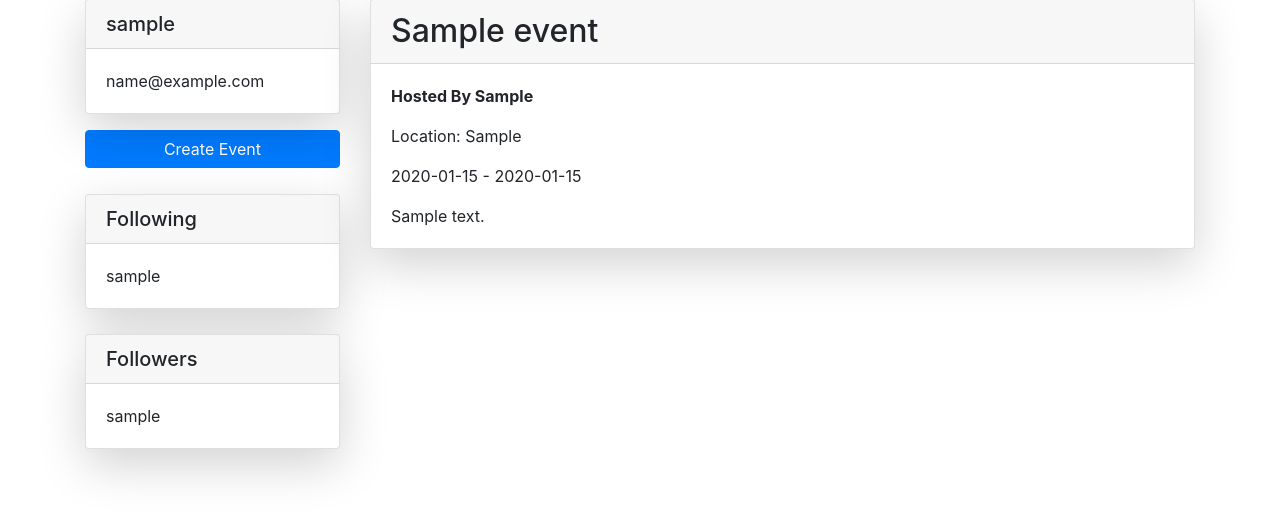
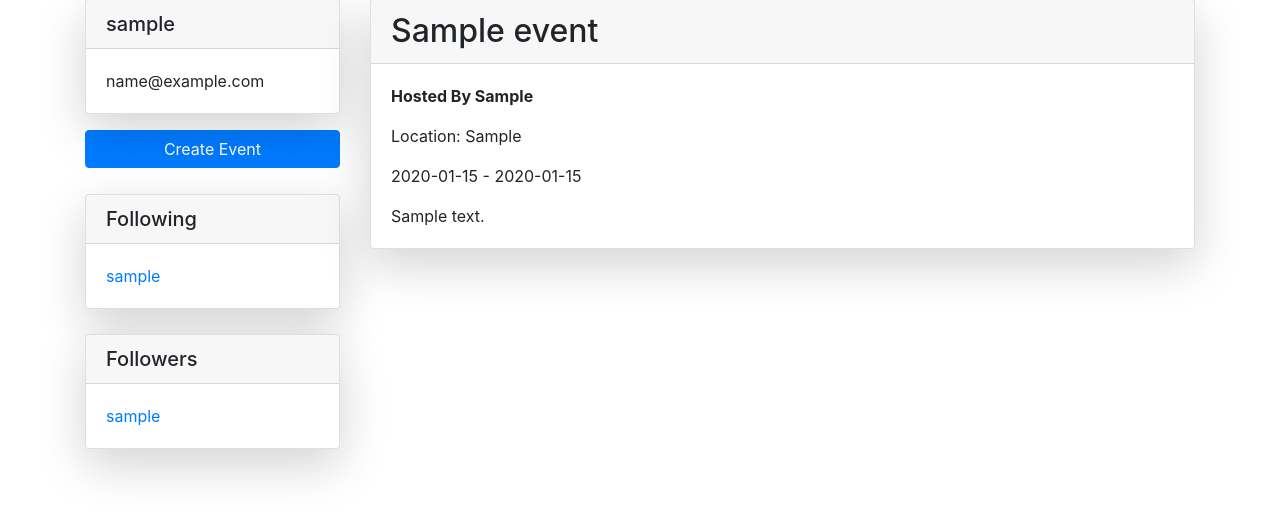
Before and after one commit to PredatorFeesh/PointMe-, a Flask app: page /my_profile in a window 1280 px wide. Shown: the part 95-610 px from the top of the page. Run offline with Flask 2, Linux system fonts and the light colour scheme; a user stored in the database is signed in; tables that the repository leaves empty hold one stand-in row (values such as "Sample post"); some libraries are stand-ins or nearby versions.

Commit message:
made followers and followees clickable in my_profile

```diff
--- a/app/templates/my_profile.html
+++ b/app/templates/my_profile.html
@@ -17,9 +17,10 @@
                 <div class="card shadow-lg" style="margin-top: 10%;">
                     <h5 class="card-header">Following</h5>
                     <div class="card-body">
-
                         {% for fol in user.get_following() %}
-                            <p class="card-text">{{ fol.username }}</p>
+                            <a href="/profile/{{fol.get_id()}}">
+                                <p class="card-text">{{ fol.username }}</p>
+                            </a>
                         {% endfor %}
                     </div>
                 </div>
@@ -28,7 +29,9 @@
                     <h5 class="card-header">Followers</h5>
                     <div class="card-body">
                         {% for follower in user.followers %}
-                            <p class="card-text">{{follower.username}}</p>
+                            <a href="/profile/{{follower.get_id()}}">
+                                <p class="card-text">{{follower.username}}</p>
+                            </a>
                         {% endfor %}
                     </div>
                 </div>
```
